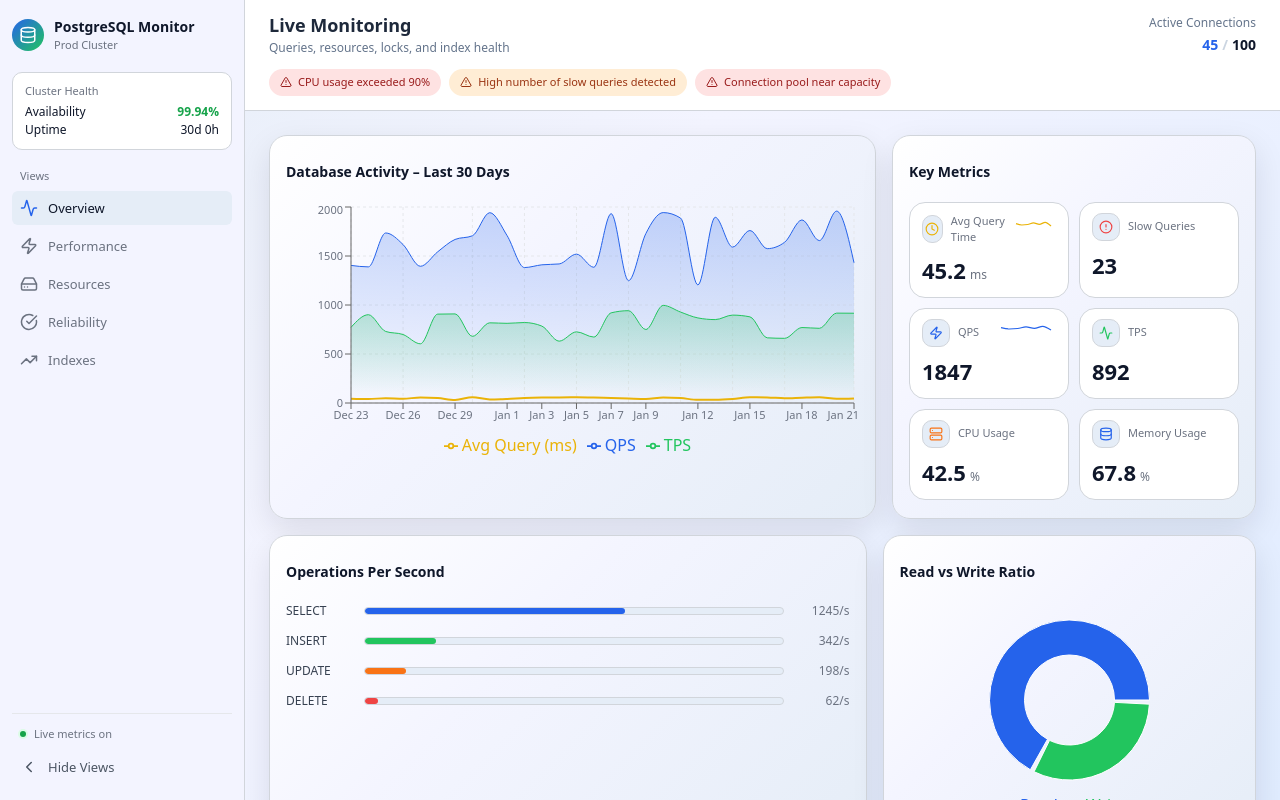
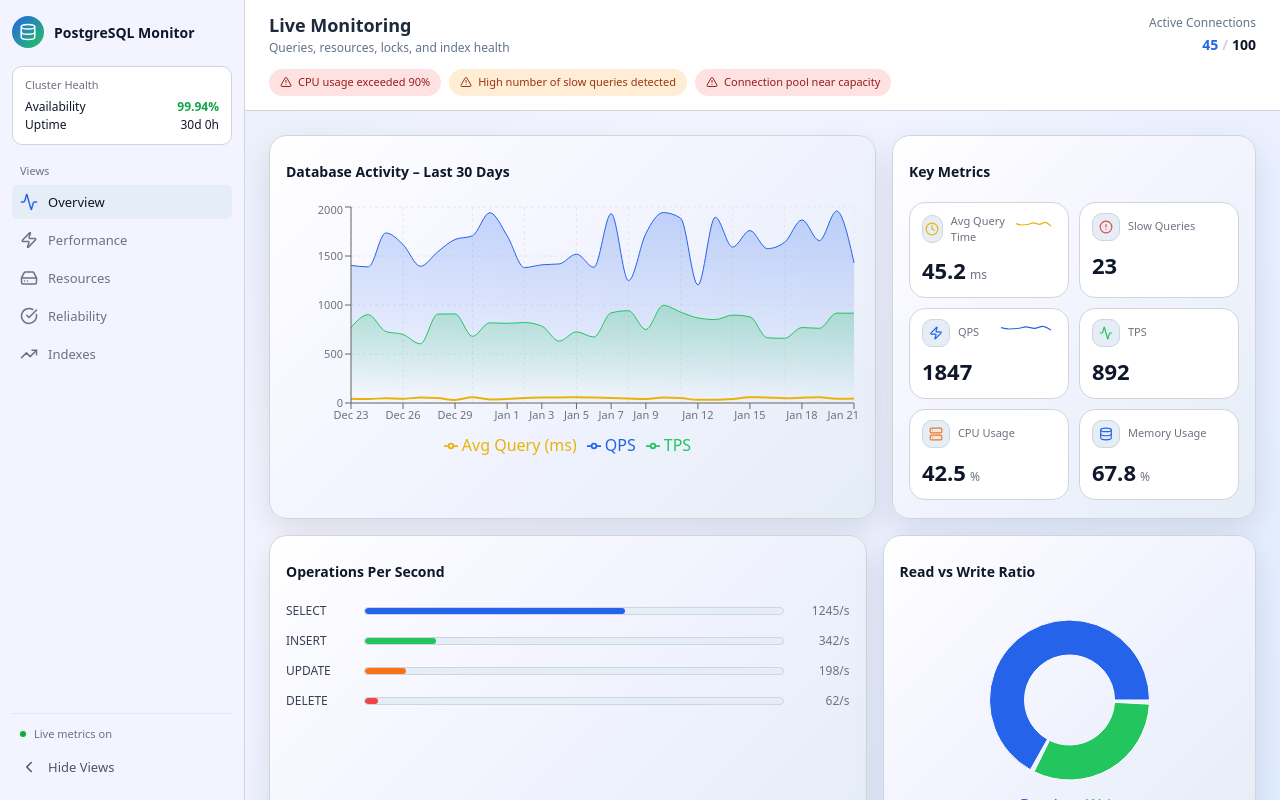
Before and after one commit to DilipViharika/pg-monitor-dashboard, a React (Vite) app: page / in a window 1280 px wide. Built offline with nearby package versions, Linux system fonts and the light colour scheme.

Commit message:
Refactor PostgreSQLMonitor component: comment out 'Prod Cluster' label for cleaner UI

```diff
--- a/src/PostgreSQLMonitor.jsx
+++ b/src/PostgreSQLMonitor.jsx
@@ -1236,7 +1236,7 @@ const PostgreSQLMonitor = () => {
           {!sidebarCollapsed && (
             <div style={{ whiteSpace: 'nowrap', overflow: 'hidden' }}>
               <div style={{ fontSize: 14, fontWeight: 600 }}>PostgreSQL Monitor</div>
-              <div style={{ fontSize: 11, color: '#6b7280' }}>Prod Cluster</div>
+              {/*<div style={{ fontSize: 11, color: '#6b7280' }}>Prod Cluster</div> */}
             </div>
           )}
         </div>
```
